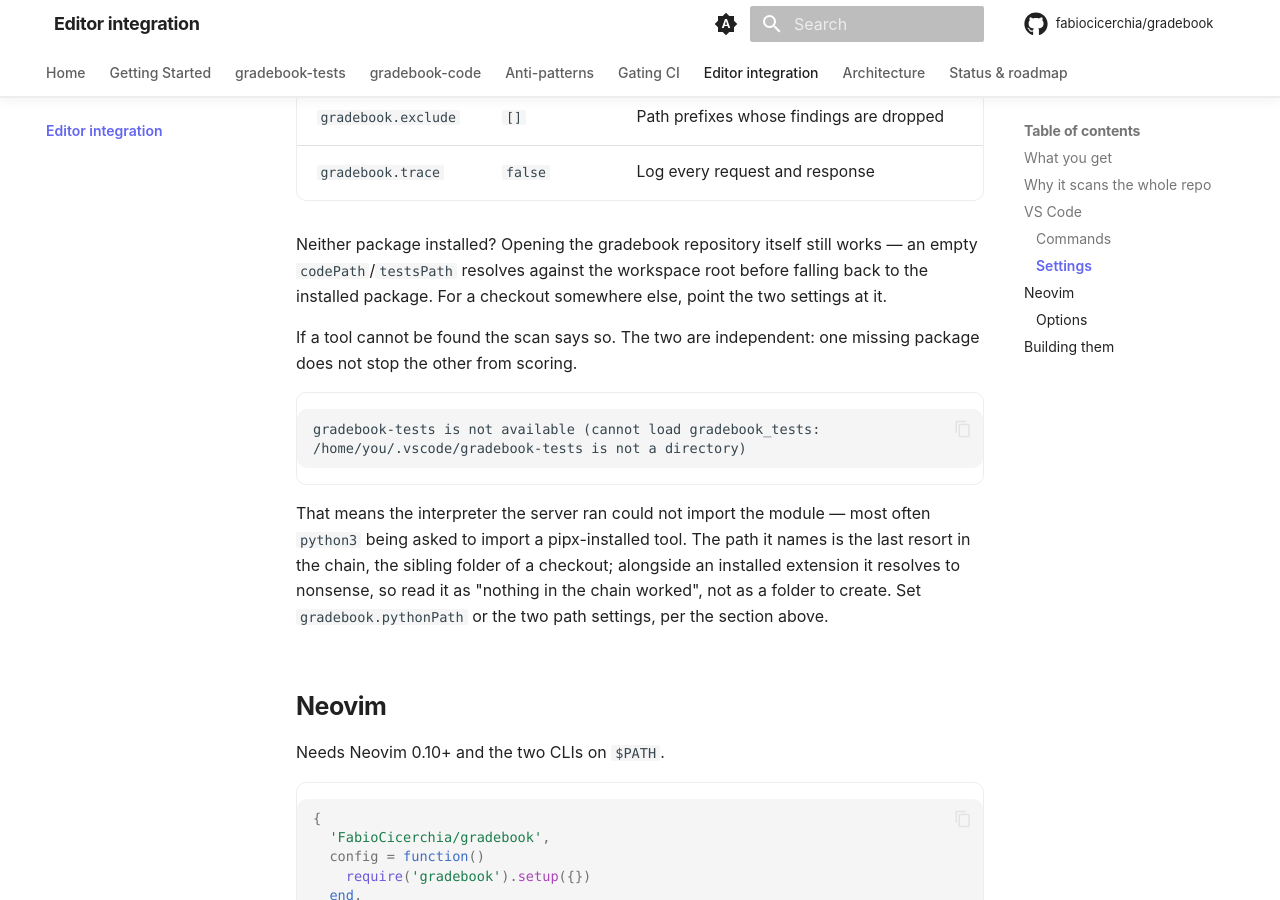
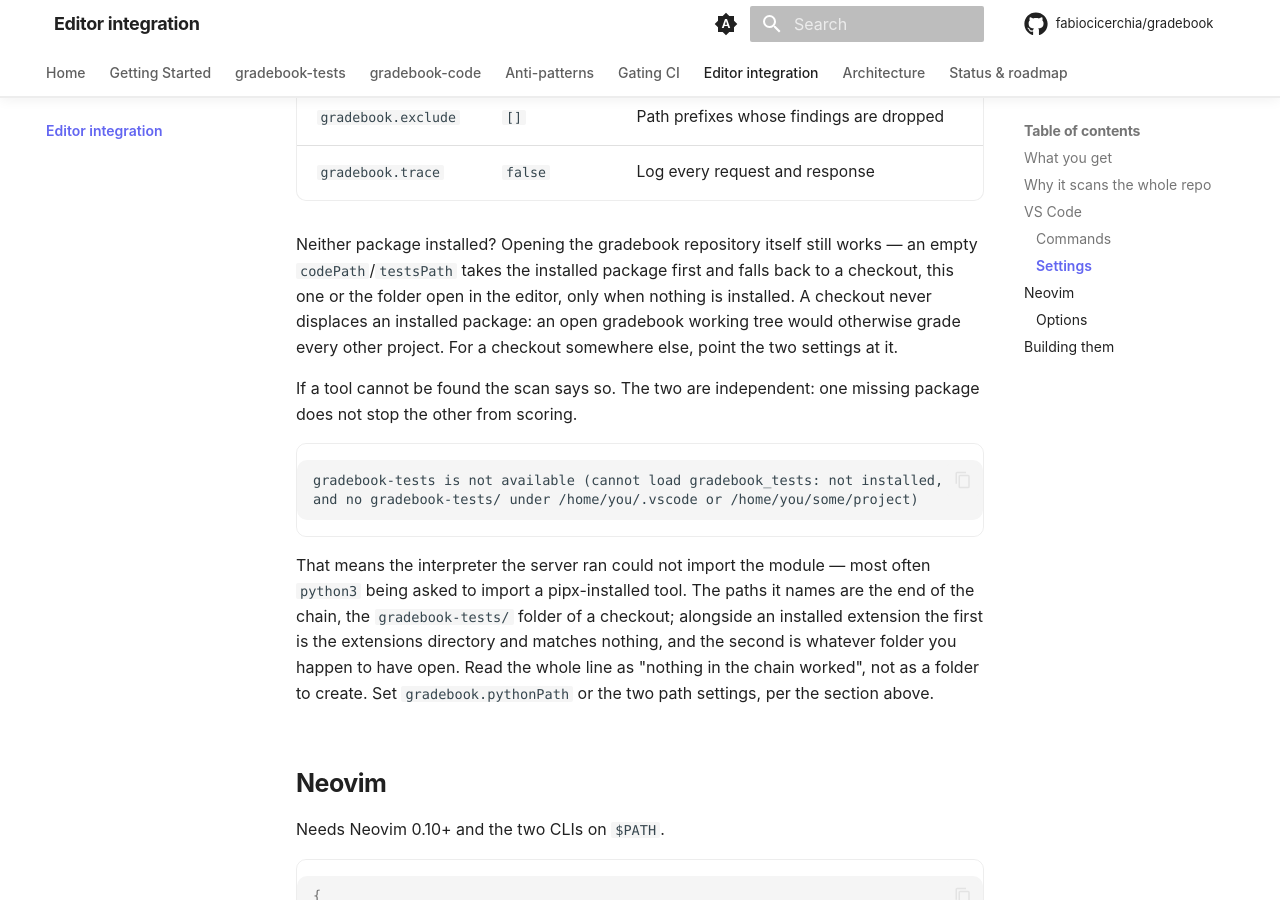
Before and after one commit to fabiocicerchia/gradebook, an MkDocs documentation site: the page built from docs/editors.md, in a window 1280 px wide and 900 px high, scrolled down 3340 px. Built offline with MkDocs 1.6.1 and Material for MkDocs 9.7.7, drawn with Linux system fonts in a browser that asks for light colours; comment, search, counter and statistics services are not loaded.

Commit message:
docs: correct the module lookup order in the VS Code section (#50)
The settings section claimed an empty `codePath`/`testsPath` resolves
against the workspace root before falling back to the installed package.
That is backwards: `load_tool` tries the explicit setting, then the
installed package, then a checkout — this one, then the open folder,
which `withWorkspaceRoot` deliberately moved to the end so a gradebook
working tree open in the editor could not grade every other project.

Also swap the sample error for the shape an unconfigured pipx user
actually sees. The `is not a directory` message only fires when
`codePath`/`testsPath` points somewhere bad; the common failure is the
`not installed, and no gradebook-tests/ under ...` line, and the
paragraph that explains it now names both paths it prints.


Claude-Session: https://claude.ai/code/session_01Lf8fkkmQfJLo1EGv4sdKLV

Co-authored-by: Claude <noreply@anthropic.com>

````diff
--- a/docs/editors.md
+++ b/docs/editors.md
@@ -106,24 +106,27 @@ make ext-install     # builds gradebook-<version>.vsix and installs it
 | `gradebook.trace`                | `false`            | Log every request and response                                                                         |
 
 Neither package installed? Opening the gradebook repository itself still
-works — an empty `codePath`/`testsPath` resolves against the workspace root
-before falling back to the installed package. For a checkout somewhere else,
-point the two settings at it.
+works — an empty `codePath`/`testsPath` takes the installed package first and
+falls back to a checkout, this one or the folder open in the editor, only when
+nothing is installed. A checkout never displaces an installed package: an open
+gradebook working tree would otherwise grade every other project. For a
+checkout somewhere else, point the two settings at it.
 
 If a tool cannot be found the scan says so. The two are independent: one
 missing package does not stop the other from scoring.
 
 ```text
-gradebook-tests is not available (cannot load gradebook_tests:
-/home/you/.vscode/gradebook-tests is not a directory)
+gradebook-tests is not available (cannot load gradebook_tests: not installed,
+and no gradebook-tests/ under /home/you/.vscode or /home/you/some/project)
 ```
 
 That means the interpreter the server ran could not import the module — most
-often `python3` being asked to import a pipx-installed tool. The path it names
-is the last resort in the chain, the sibling folder of a checkout; alongside an
-installed extension it resolves to nonsense, so read it as "nothing in the
-chain worked", not as a folder to create. Set `gradebook.pythonPath` or the two
-path settings, per the section above.
+often `python3` being asked to import a pipx-installed tool. The paths it names
+are the end of the chain, the `gradebook-tests/` folder of a checkout; alongside
+an installed extension the first is the extensions directory and matches
+nothing, and the second is whatever folder you happen to have open. Read the
+whole line as "nothing in the chain worked", not as a folder to create. Set
+`gradebook.pythonPath` or the two path settings, per the section above.
 
 ## Neovim
 
````
